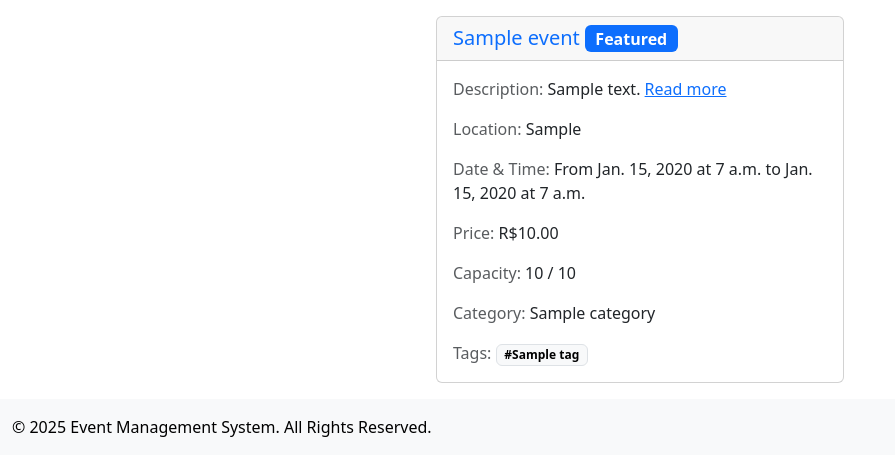
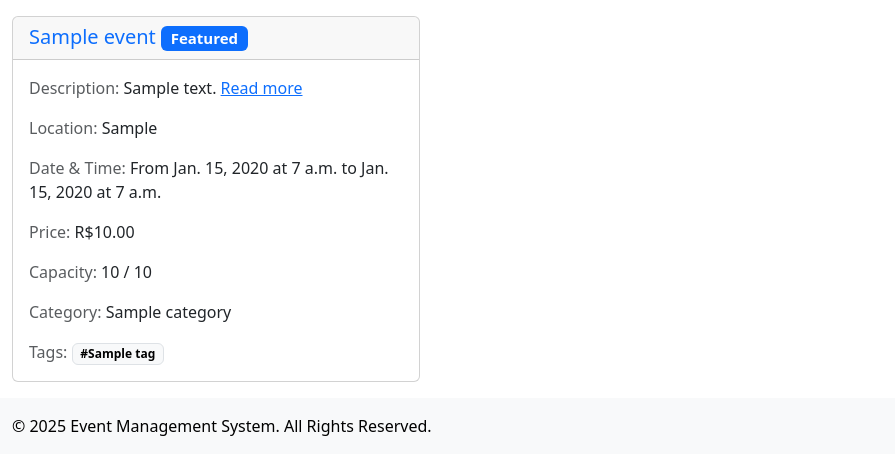
Before and after one commit to erickribeiro-dev/event-management-system, a Django app: template events/templates/events/event_list.html in a window 1280 px wide. Shown: the part 82-558 px from the top of the page, without its empty margins (0-895 px from the left). Run offline with Django 5.2, Linux system fonts and the light colour scheme; the template is opened without the code that fills it: values that come from a table or form of the project are taken from there, others are empty; tables that the repository leaves empty hold one stand-in row (values such as "Sample post"); some libraries are stand-ins or nearby versions.

Commit message:
Small adjustements to truncatewords size, justify-content on cards and badge font size

```diff
--- a/events/templates/events/event_list.html
+++ b/events/templates/events/event_list.html
@@ -3,19 +3,19 @@
 {% block title %}EMS | List of events{% endblock title %}
 
 {% block content %}
-    <div class="row g-3 justify-content-center">
+    <div class="row g-3 justify-content-start">
         {% for event in events %}
             <div class="col-12 col-md-6 col-lg-4 col-xxl-3 d-flex">
                 <div class="card w-100">
                     <h5 class="card-header">
                         <a href="{% url 'events:event_detail' event.id %}" class="text-decoration-none">{{ event.title }}</a>
                         {% if event.is_featured %}
-                            <span class="badge text-bg-primary fs-6">Featured</span>
+                            <span class="badge text-bg-primary">Featured</span>
                         {% endif %}
                         <!-- <h5><a href="{ url 'events:event_detail' slug=event.slug }">{{ event.title }}</a></h5> -->
                     </h5>
                     <div class="card-body">
-                        <p class="card-text"><span class="text-body-secondary">Description:</span> {{ event.description|truncatewords:20 }} <a href="{% url 'events:event_detail' event.id %}">Read more</a></p>
+                        <p class="card-text"><span class="text-body-secondary">Description:</span> {{ event.description|truncatewords:30 }} <a href="{% url 'events:event_detail' event.id %}">Read more</a></p>
                         <p class="card-text"><span class="text-body-secondary">Location:</span> {{ event.location }}</p>
                         <p class="card-text"><span class="text-body-secondary">Date & Time:</span>
                             From {{ event.start_datetime|date }} at {{ event.start_datetime|time }}
```
